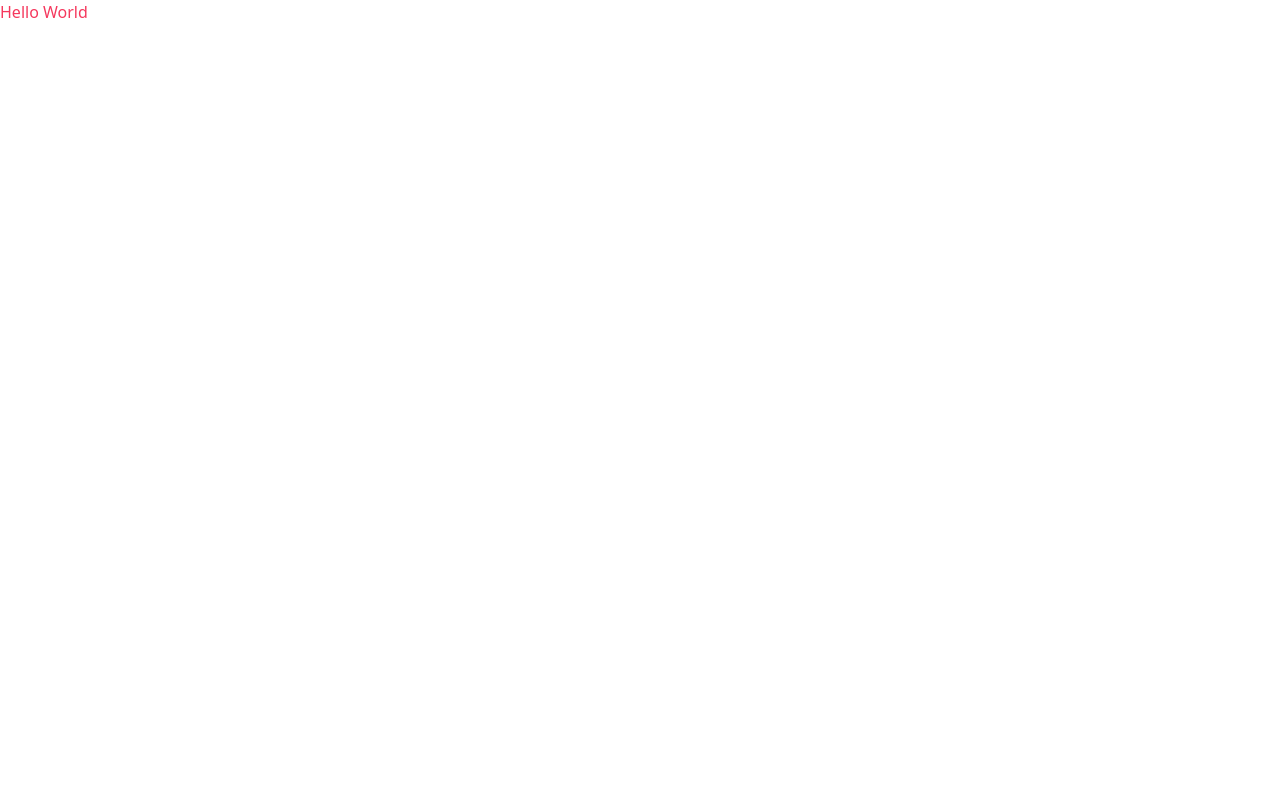
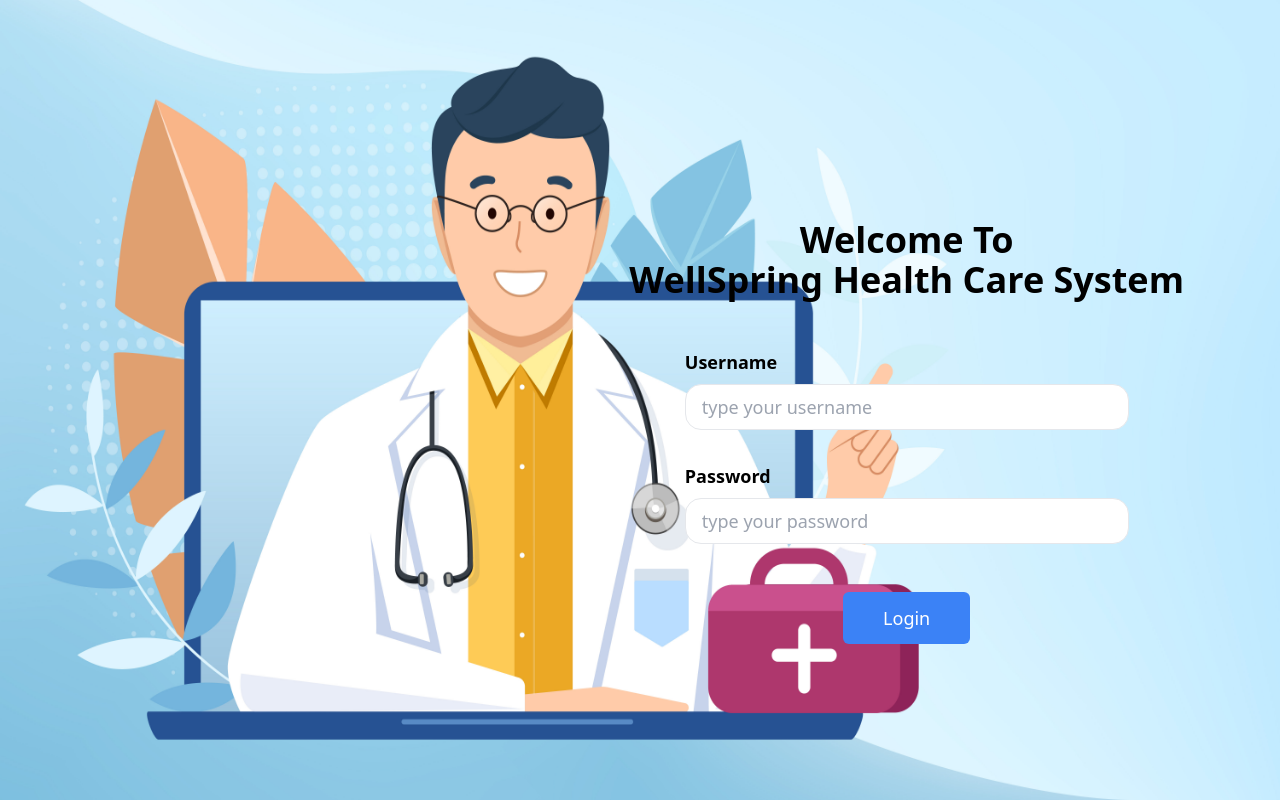
Before and after one commit to prabinbastakoti/WellSpring-WHCS, a React (Vite) app in the folder client/: page / in a window 1280 px wide. Built offline with nearby package versions, Linux system fonts and the light colour scheme.

Commit message:
login page

```diff
--- a/client/src/App.jsx
+++ b/client/src/App.jsx
@@ -1,9 +1,26 @@
+import background from './assets/414.jpg'
 
 function App() {
 
   return (
     <>
-      <h1 className="text-primary">Hello World</h1>
+    <div className="h-screen bg-[#BFE9FF] flex relative overflow-hidden">
+      <img src={background} className='h-full'/>
+      <div className='h-full flex-1 flex justify-center items-center absolute top-10 right-24'>
+        <form className='flex flex-col items-center gap-6'>
+          <legend className='text-4xl font-bold text-center mb-6'>Welcome To <br/>WellSpring Health Care System</legend>
+          <fieldset className='w-full flex flex-col items-center'>
+<label htmlFor="" className='text-lg font-semibold w-4/5 '>Username</label>
+          <input type="text" placeholder='type your username'/>
+          </fieldset>
+          <fieldset className='w-full flex flex-col items-center'>
+<label htmlFor="" className='text-lg font-semibold w-4/5'>Password</label>
+          <input type="password" placeholder='type your password'/>
+          </fieldset>
+          <button className='bg-blue-500 my-4 py-3 px-10 rounded-md outline-none border-none text-white text-lg text-center'>Login</button>
+          </form>
+          </div>
+    </div>
     </>
   )
 }
--- a/client/src/index.css
+++ b/client/src/index.css
@@ -1,3 +1,12 @@
 @tailwind base;
 @tailwind components;
 @tailwind utilities;
+
+input[type='text'],
+input[type='password'],
+input[type='email'],
+input[type='number'],
+input[type='tel'],
+textarea {
+  @apply w-4/5 border outline-none my-2 py-2 px-4 rounded-2xl text-lg;
+}
--- a/client/tailwind.config.js
+++ b/client/tailwind.config.js
@@ -7,7 +7,9 @@ export default {
   theme: {
     extend: { colors: {
       primary: '#F5385D',
-    },},
+    },
+    backgroundImage: { 'background': "url('/src/assets/414.jpg')" }
+  },
   },
   plugins: [],
 }
```
Also changed, not shown: client/src/assets/414.jpg (added).
